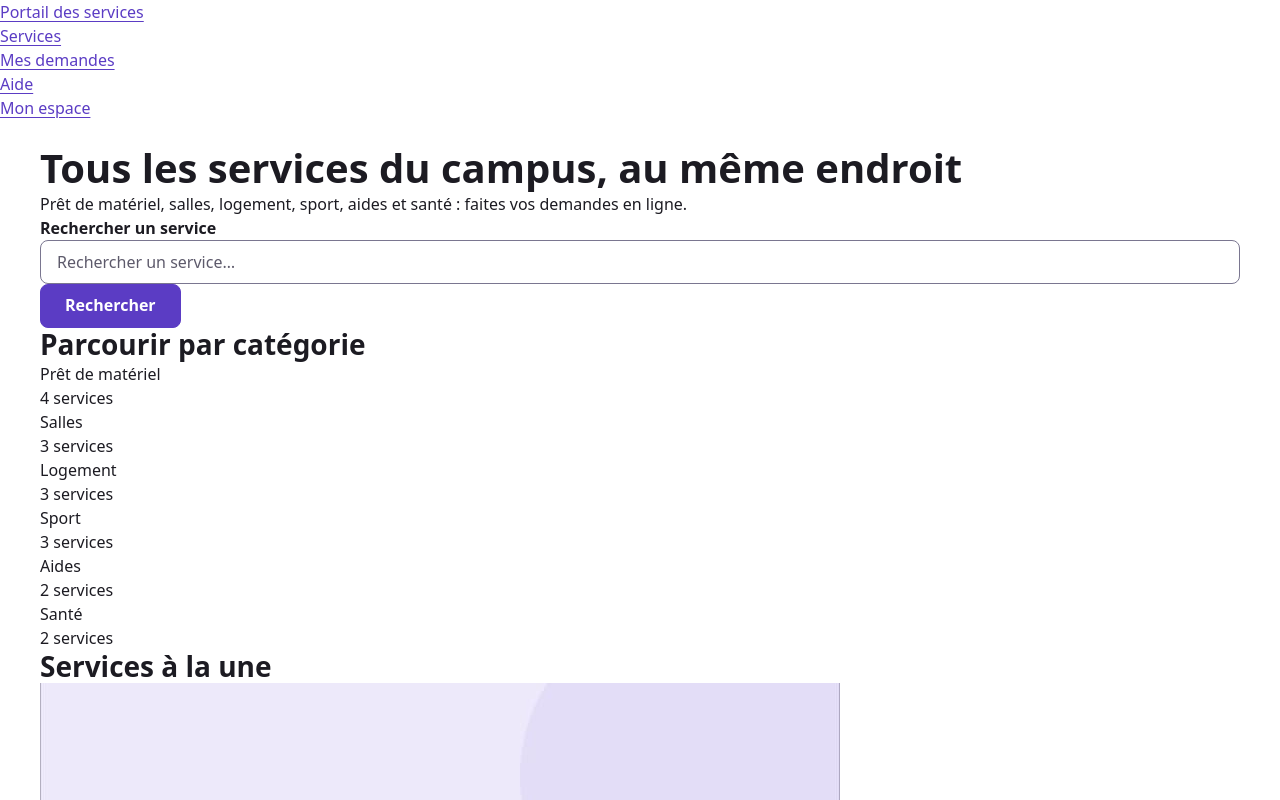
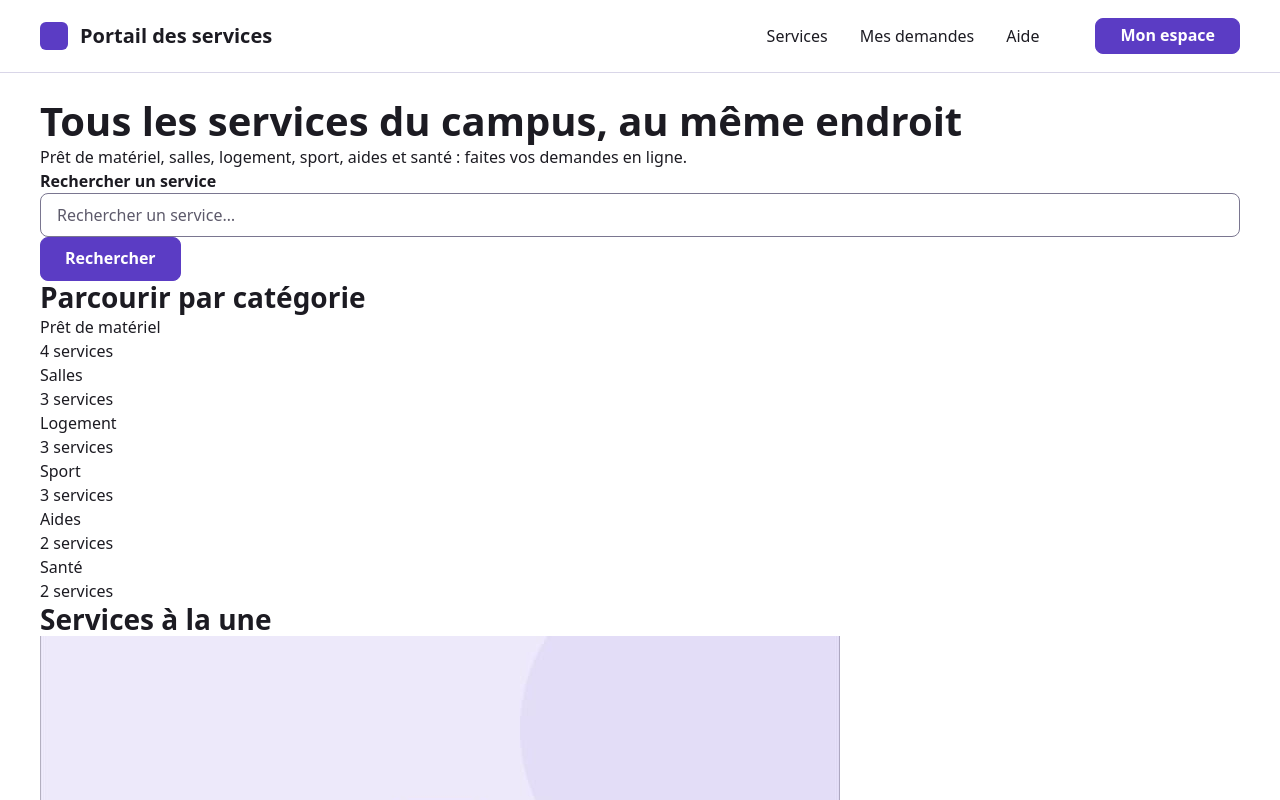
Before and after one commit to TheotimALBERTEAU/ProjetFrontEnd, an Angular app: page / in a window 1280 px wide. Shown: the top 800 px of the page. Built offline with nearby package versions, Linux system fonts and the light colour scheme.

Commit message:
feat : header css

```diff
--- a/src/app/layout/site-header/site-header.html
+++ b/src/app/layout/site-header/site-header.html
@@ -1,11 +1,20 @@
 <header>
-  <p><a routerLink="/">Portail des services</a></p>
-  <nav aria-label="Navigation principale">
-    <ul>
+  <p class="marque"><a routerLink="/"><span class="logo" aria-hidden="true"></span>Portail des services</a></p>
+  <button
+    type="button"
+    class="bouton-neutre menu-bouton"
+    aria-controls="menu-principal"
+    [attr.aria-expanded]="menuOuvert()"
+    (click)="menuOuvert.set(!menuOuvert())"
+  >
+    Menu
+  </button>
+  <nav id="menu-principal" aria-label="Navigation principale" [class.ouvert]="menuOuvert()">
+    <ul (click)="menuOuvert.set(false)">
       <li><a routerLink="/services" routerLinkActive ariaCurrentWhenActive="page">Services</a></li>
       <li><a routerLink="/espace" routerLinkActive ariaCurrentWhenActive="page">Mes demandes</a></li>
       <li><a href="#">Aide</a></li>
-      <li><a routerLink="/espace">Mon espace</a></li>
+      <li><a routerLink="/espace" class="bouton">Mon espace</a></li>
     </ul>
   </nav>
 </header>
--- a/src/app/layout/site-header/site-header.scss
+++ b/src/app/layout/site-header/site-header.scss
@@ -0,0 +1,133 @@
+header {
+  position: relative;
+  display: flex;
+  align-items: center;
+  justify-content: space-between;
+  gap: var(--espace-4);
+  min-height: 60px;
+  padding-inline: max(var(--gouttiere), (100% - var(--largeur-max)) / 2);
+  background: var(--couleur-fond);
+  border-bottom: 1px solid var(--couleur-bordure);
+}
+
+.marque a {
+  display: flex;
+  align-items: center;
+  gap: var(--espace-3);
+  font-size: 1.0625rem;
+  font-weight: 700;
+  white-space: nowrap;
+  color: var(--couleur-texte);
+  text-decoration: none;
+}
+
+.logo {
+  width: 24px;
+  height: 24px;
+  background: var(--couleur-primaire);
+  border-radius: 6px;
+}
+
+.menu-bouton {
+  min-height: 36px;
+  padding: var(--espace-1) var(--espace-4);
+}
+
+nav {
+  display: none;
+  position: absolute;
+  inset: 100% 0 auto;
+  z-index: 10;
+  padding: var(--espace-4) var(--gouttiere);
+  background: var(--couleur-fond);
+  border-bottom: 1px solid var(--couleur-bordure);
+  box-shadow: var(--ombre-carte-survol);
+
+  &.ouvert {
+    display: block;
+  }
+
+  ul {
+    display: flex;
+    flex-direction: column;
+    gap: var(--espace-2);
+  }
+
+  a:not(.bouton) {
+    display: block;
+    padding: var(--espace-2) 0;
+    color: var(--couleur-texte);
+    text-decoration: none;
+
+    &:hover {
+      color: var(--couleur-primaire);
+    }
+
+    &[aria-current="page"] {
+      font-weight: 700;
+      color: var(--couleur-primaire);
+    }
+  }
+
+  .bouton {
+    width: 100%;
+    margin-top: var(--espace-2);
+  }
+}
+
+@media (min-width: 48em) {
+  header {
+    min-height: 72px;
+  }
+
+  .marque a {
+    font-size: 1.25rem;
+  }
+
+  .logo {
+    width: 28px;
+    height: 28px;
+  }
+}
+
+@media (min-width: 64em) {
+  .menu-bouton {
+    display: none;
+  }
+
+  nav,
+  nav.ouvert {
+    display: block;
+    position: static;
+    padding: 0;
+    border: 0;
+    box-shadow: none;
+  }
+
+  nav ul {
+    flex-direction: row;
+    align-items: center;
+    gap: var(--espace-6);
+  }
+
+  nav a:not(.bouton) {
+    position: relative;
+    padding: var(--espace-5) 0;
+
+    &[aria-current="page"]::after {
+      content: "";
+      position: absolute;
+      inset: auto 0 var(--espace-2);
+      height: 3px;
+      background: var(--couleur-primaire);
+      border-radius: 2px;
+    }
+  }
+
+  nav .bouton {
+    width: auto;
+    min-height: 36px;
+    margin: 0 0 0 var(--espace-5);
+    padding: var(--espace-1) var(--espace-5);
+  }
+}
--- a/src/app/layout/site-header/site-header.ts
+++ b/src/app/layout/site-header/site-header.ts
@@ -1,4 +1,4 @@
-import { Component } from '@angular/core';
+import { Component, signal } from '@angular/core';
 import { RouterLink, RouterLinkActive } from '@angular/router';
 
 @Component({
@@ -7,4 +7,6 @@ import { RouterLink, RouterLinkActive } from '@angular/router';
   styleUrl: './site-header.scss',
   templateUrl: './site-header.html',
 })
-export class SiteHeader {}
+export class SiteHeader {
+  protected readonly menuOuvert = signal(false);
+}
```
